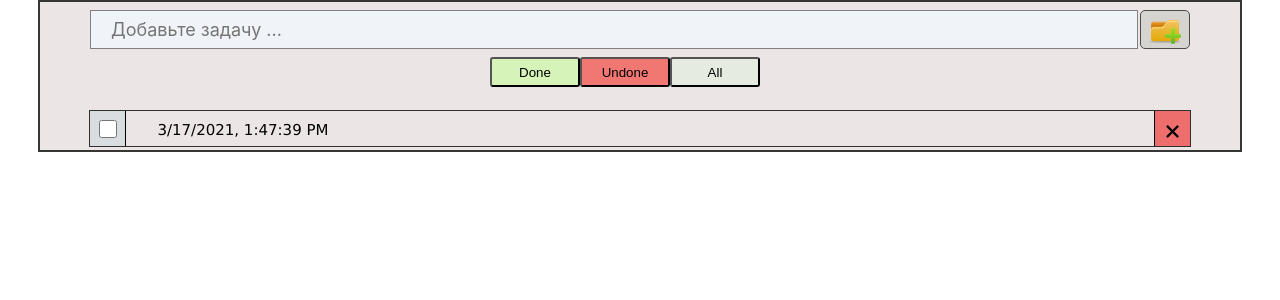
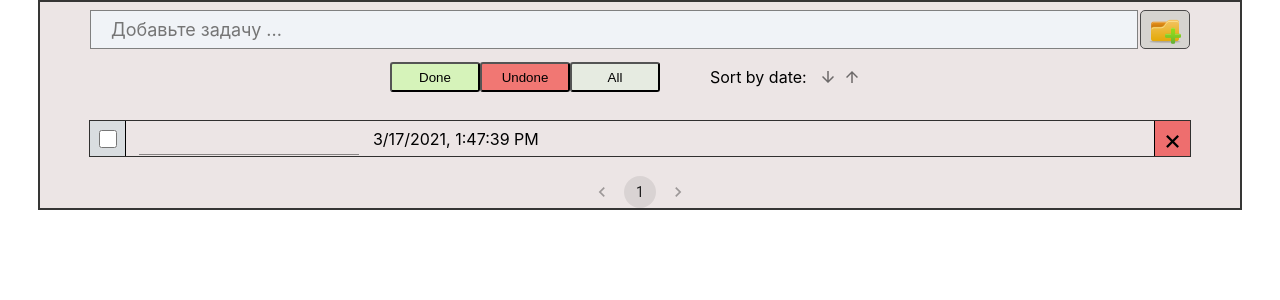
Before and after one commit to Dolzhikov1998/todo, a React (Create React App) app: page / in a window 1280 px wide. Both pictures are taken after a click on the element 1164 px from the left and 29 px from the top of the page. Shown: the top 300 px of the page. Built offline with nearby package versions, Linux system fonts and the light colour scheme.

Commit message:
Relize Pagination(dont work)

```diff
--- a/package.json
+++ b/package.json
@@ -3,9 +3,15 @@
   "version": "0.1.0",
   "private": true,
   "dependencies": {
+    "@material-ui/core": "^4.11.3",
+    "@material-ui/icons": "^4.11.2",
+    "@material-ui/lab": "^4.0.0-alpha.57",
+    "@material-ui/pickers": "^3.3.10",
     "@testing-library/jest-dom": "^5.11.9",
     "@testing-library/react": "^11.2.5",
     "@testing-library/user-event": "^12.8.3",
+    "material-ui": "^0.20.2",
+    "material-ui-pickers": "^2.2.4",
     "react": "^17.0.1",
     "react-dom": "^17.0.1",
     "react-scripts": "4.0.3",
--- a/src/App.js
+++ b/src/App.js
@@ -2,11 +2,14 @@ import React, {useState} from 'react'
 import Header from './components/Header'
 import Filters from './components/Filters'
 import ListTodos from './components/LIstTodos'
+import MyPaginations from './components/Paginations'
 
 
 function App() {
 const [todos, setTodos] = useState([])
 const [statusTodo, setStatusTodo] = useState('all')
+const [stateDate, setStateDate] = useState(false)
+const [statePag, setStatePag] = useState(1)
 
 
 function addNewItem(newItem){
@@ -17,13 +20,24 @@ function deleteItem(idDeleteItem){
   setTodos(
     todos.filter(item => item.id !== idDeleteItem)
   )
-  console.log(todos)
 }
 
 function filters(statusItem){
   setStatusTodo(
     statusItem
   )
+}
+
+function filtersForDate(valueDate){
+  setStateDate(valueDate)
+}
+
+function changeTitle(value, id){
+  todos.map(item => {
+    if(item.id === id){
+      item.title = value
+    }
+  })
 }
 
 function changeCheckedTodosItem(idItem){
@@ -40,17 +54,32 @@ function changeCheckedTodosItem(idItem){
   )
 }
 
+function handlerPagin (valuePagination){
+  setStatePag(valuePagination)
+}
+
   return (
 
       <div className = "container">
         <Header addItem = {addNewItem}/>
-        <Filters filters = {filters}/>
+        <Filters
+         filters = {filters}
+         filtersForDate={filtersForDate}/>
         <form className = 'content'>
           {
-            <ListTodos todos = {todos} deleteItem = {deleteItem} changeCheckedTodosItem = {changeCheckedTodosItem} statusTodos = {statusTodo}/>
+            <ListTodos
+             todos = {todos}
+             deleteItem = {deleteItem}
+             changeCheckedTodosItem = {changeCheckedTodosItem}
+             statusTodos = {statusTodo}
+             stateDate = {stateDate}
+             changeTitle = {changeTitle}
+             statePag = {statePag}/>
           }
         </form>
-
+        <MyPaginations
+        todos = {todos}
+        handlerPagin = {handlerPagin}/>
       </div>
   );
 }
--- a/src/components/Filters.js
+++ b/src/components/Filters.js
@@ -1,8 +1,13 @@
 import React from 'react'
+import IconButton from '@material-ui/core/IconButton';
+import ArrowDownwardIcon from '@material-ui/icons/ArrowDownward';
+import ArrowUpwardIcon from '@material-ui/icons/ArrowUpward';
 
 
 
-function Filters({filters}){
+function Filters(props){
+    const { filters,
+            filtersForDate} = props
     return(
         <div className="containerForFiltersBtn">
             <div>
@@ -10,6 +15,15 @@ function Filters({filters}){
                 <button className = "btnFilterNotExpendTodo" onClick = {() => filters('undone')}>Undone</button>
                 <button className = "btnFilterAllTodo" onClick = {() => filters('all')}>All</button>
             </div>
+            <span className="arrowContainer">
+            <p>Sort by date:</p>&#160;&#160;
+                <IconButton aria-label="delete"  size="small">
+                    <ArrowDownwardIcon fontSize="inherit" onClick={() => filtersForDate(false)}/>
+                </IconButton>
+                <IconButton aria-label="delete"  size="small">
+                    <ArrowUpwardIcon fontSize="inherit" onClick={() => filtersForDate(true)}/>
+                </IconButton>
+            </span>
         </div>
     )
 }
--- a/src/components/Header.js
+++ b/src/components/Header.js
@@ -13,7 +13,7 @@ return(
         value = {stateInp}
         onKeyDown = {event=>{
             if(event.key === 'Enter'){
-                addItem({id:counterForID, title:stateInp, checked:false, status: 'undone'})
+                addItem({id:counterForID, title:stateInp, checked:false, status: 'undone', date: new Date().toLocaleString()})
                 setcounterForID(counterForID + 1)
                 setStateInp('')
             }
@@ -21,7 +21,7 @@ return(
         >
         </input>
         <div className = "add" onClick = {() => {
-                addItem({id:counterForID, title:stateInp, checked:false, status:'undone'})
+                addItem({id:counterForID, title:stateInp, checked:false, status:'undone', date: new Date().toLocaleString()})
                 setcounterForID(counterForID + 1)
                 setStateInp('')
         }}>
--- a/src/components/Item.js
+++ b/src/components/Item.js
@@ -1,17 +1,21 @@
 import React, {useState} from 'react'
+import TextField from '@material-ui/core/TextField'
+import Box from '@material-ui/core/Box'
+
 
 function Item(props){
-    const {todo,
-        deleteItem,
-        changeCheckedTodos} = props
+    const { todo,
+            deleteItem,
+            changeCheckedTodos,
+            changeTitle} = props
 
-    const [stateCheck, setStateCheck]= useState(todo.checked)
+    const [stateCheck, setStateCheck] = useState(todo.checked)
+    const [stateTitle, setStateTitle] = useState(todo.title)
+
     const classes = ['elemetns-content']
-    const [dateCreateTodo] = useState(new Date().toLocaleString())
 
     if(stateCheck){
         classes.push('done')
-        // console.log(classes)
     }
 
     return(
@@ -23,15 +27,20 @@ function Item(props){
                 onChange = {() => {
                     changeCheckedTodos(todo.id)
                     setStateCheck(!stateCheck)
-                    // console.log(todo)
-                    // console.log(!stateCheck)
-                }}
-                />
+                }}/>
             </div>
             <div className = { classes.join(' ') }>
-                <div>
-                    <p className = "text_cont"><strong>{todo.title}</strong>&#160;&#160;<small>{dateCreateTodo}</small></p>
+                <div className="a">
+                    &#160;&#160;&#160;
+                    <TextField value = {stateTitle}
+                                onChange = {event =>{
+                                    setStateTitle(event.target.value)
+                                    changeTitle(stateTitle, todo.id)}}>
+                    </TextField>&#160;&#160;&#160;
+                    <Box>{todo.date}</Box>
                 </div>
+
+                            {/* <p  className = "text_cont">{todo.title}&#160;&#160;&#160;<small>{todo.date}</small></p> */}
                 <div className = "delete" onClick={ () => {deleteItem(todo.id)}}>&times;</div>
             </div>
         </div>
--- a/src/components/LIstTodos.js
+++ b/src/components/LIstTodos.js
@@ -4,37 +4,62 @@ import Item from './Item'
 
 function ListTodos(props){
     const {
+        stateDate,
         statusTodos,
         todos,
         deleteItem,
-        changeCheckedTodosItem
+        changeCheckedTodosItem,
+        changeTitle,
+        statePag
     } = props
+        console.log(statePag)
+    const sortDateUp = (a, b) => {
+        if(a.date < b.date) return 1
+        else if(a.date > b.date) return -1
+        else if(a.date === b.date) return 0
+    }
+    const sortDateDown = (a, b) => {
+        if(a.date > b.date) return 1
+        else if(a.date < b.date) return -1
+        else if(a.date === b.date) return 0
+    }
 
+    const filterTodoForDate = () =>{
+        console.log(stateDate)
+        if(stateDate === true)
+            return todos.sort(stateDate ? sortDateUp : sortDateDown)
+        else
+            return todos
+    }
 
     const filters = () =>{
         if(statusTodos !== 'all')
         {
-            return todos.map(todo => {
+            return filterTodoForDate().map(todo => {
                       if(todo.status === statusTodos){
                         return (<Item
                         key = {todo.id}
                         todo = {todo}
                         deleteItem = {deleteItem}
+                        changeTitle = {changeTitle}
                         changeCheckedTodos = {changeCheckedTodosItem}/>)
                       }
                     })
         }
-
-        return todos.map( todo => (<Item
+        {
+            return filterTodoForDate().map( todo => (<Item
                 key = {todo.id}
                 todo = {todo}
                 deleteItem = {deleteItem}
+                changeTitle = {changeTitle}
                 changeCheckedTodos = {changeCheckedTodosItem}
             />))
+        }
+
     }
 
     return(
-        <div>
+        <div className = "ListTodos">
             {filters()}
         </div>
     )
--- /dev/null
+++ b/src/components/Paginations.js
@@ -0,0 +1,38 @@
+import React, {useState} from 'react'
+import { makeStyles } from '@material-ui/core/styles';
+import Pagination from '@material-ui/lab/Pagination';
+
+const useStyles = makeStyles((theme) => ({
+    root: {
+      '& > *': {
+        marginTop: theme.spacing(2),
+      },
+    },
+  }));
+
+function MyPaginations(props){
+  const {
+    todos,
+    handlerPagin
+  } = props
+    const classes = useStyles();
+
+    const [numberPage, setNumberPage] = useState()
+
+    // function handlerPagin(){
+
+    // }
+
+    return(
+        <div className={classes.root}>
+            <Pagination
+            count={Math.ceil(todos.length/5)}
+            onChange = {
+              handlerPagin(Math.ceil(todos.length/5))
+            }
+           />
+        </div>
+     )
+}
+
+export default MyPaginations
--- a/src/index.css
+++ b/src/index.css
@@ -181,9 +181,10 @@ code {
 
 .containerForFiltersBtn{
   display: flex;
-  width: 300px;
+  width: 500px;
   justify-content: space-between;
   margin: 10px 0;
+  align-items: center;
 }
 .btnFilterExpendTodo{
   height: 30px;
@@ -216,3 +217,26 @@ code {
 .hide{
   display: block;
 }
+
+.arrowContainer{
+  display: inline-flex;
+  width: 180px;
+  height: 40px;
+  align-items: center;
+}
+
+.a{
+display: flex;
+align-items: center;
+}
+
+.inpForTitle{
+  display: flex;
+  border: none;
+  height: 30px;
+  background-color: rgb(236, 229, 229)
+}
+.ListTodos{
+  display: flex;
+  flex-direction: column;
+}
```
Also changed, not shown: 1 other file (tests, documents, lock files or other folders).
